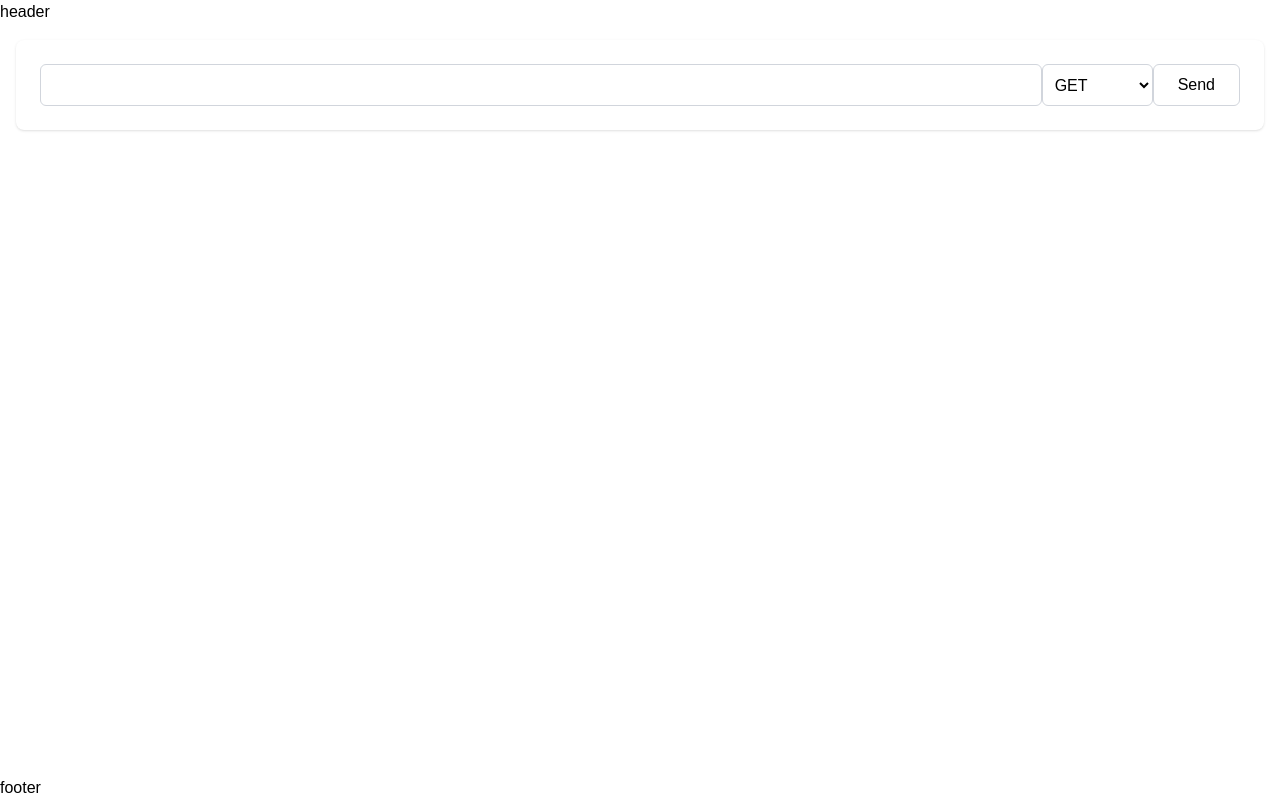
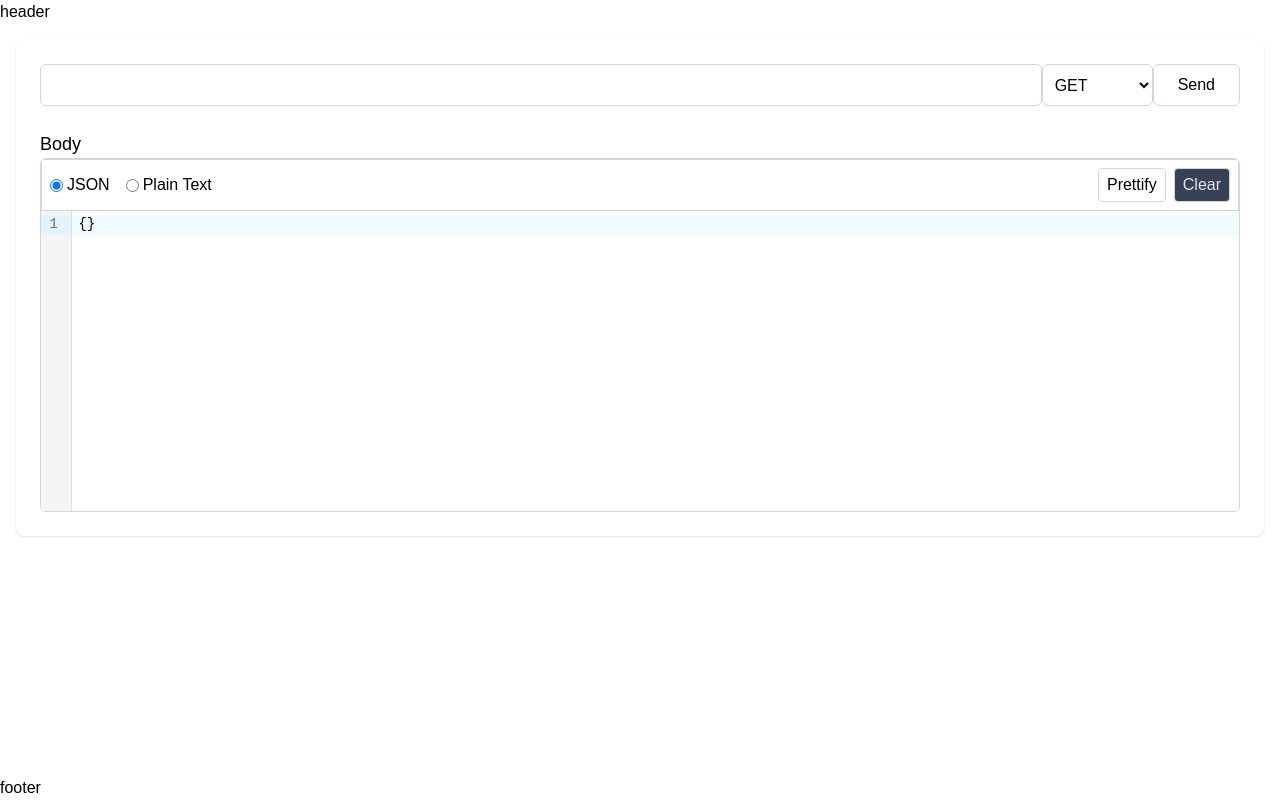
Before and after one commit to HelenaIsh/rest-client-app, a Next.js app: page /client in a window 1280 px wide. Built offline with nearby package versions, Linux system fonts and the light colour scheme.

Commit message:
feat: add RequestBodyEditor

```diff
--- a/package.json
+++ b/package.json
@@ -11,6 +11,9 @@
     "prepare": "husky"
   },
   "dependencies": {
+    "@codemirror/lang-javascript": "^6.2.3",
+    "@uiw/codemirror-theme-material": "^4.23.10",
+    "@uiw/react-codemirror": "^4.23.10",
     "next": "15.2.4",
     "react": "^19.0.0",
     "react-dom": "^19.0.0"
--- /dev/null
+++ b/src/app/client/components/RequestBodyEditor.tsx
@@ -0,0 +1,131 @@
+import React, { useState, useEffect, FormEvent } from 'react';
+import CodeMirror from '@uiw/react-codemirror';
+import { javascript } from '@codemirror/lang-javascript';
+import { EditorView } from '@codemirror/view';
+
+type ContentType = 'json' | 'text';
+
+interface RequestBodyEditorProps {
+  requestBody: string;
+  setRequestBody: (content: string) => void;
+}
+
+const RequestBodyEditor: React.FC<RequestBodyEditorProps> = ({
+  requestBody = '{}',
+  setRequestBody,
+}) => {
+  const [content, setContent] = useState<string>(requestBody);
+  const [contentType, setContentType] = useState<ContentType>('json');
+  const [isValidJson, setIsValidJson] = useState<boolean>(true);
+
+  useEffect(() => {
+    if (contentType === 'json') {
+      try {
+        JSON.parse(content);
+        setIsValidJson(true);
+      } catch {
+        setIsValidJson(false);
+      }
+    }
+  }, [content, contentType]);
+
+  const handleContentChange = (value: string) => {
+    setContent(value);
+    setRequestBody(value);
+  };
+
+  const prettifyContent = (e: FormEvent) => {
+    e.preventDefault();
+    if (contentType === 'json') {
+      try {
+        const parsed = JSON.parse(content);
+        const prettified = JSON.stringify(parsed, null, 2);
+        setContent(prettified);
+        setRequestBody(prettified);
+      } catch (e) {
+        console.error('Invalid JSON cannot be prettified', e);
+      }
+    } else {
+      const prettified = content
+        .split('\n')
+        .map((line) => line.trim())
+        .join('\n');
+      setContent(prettified);
+      setRequestBody(prettified);
+    }
+  };
+
+  const clearContent = (e: FormEvent) => {
+    e.preventDefault();
+    const defaultValue = contentType === 'json' ? '{}' : '';
+    setContent(defaultValue);
+    setRequestBody(defaultValue);
+  };
+
+  const extensions = [
+    contentType === 'json' ? javascript() : EditorView.lineWrapping,
+  ];
+
+  return (
+    <div className={'border border-gray-300 rounded-md overflow-hidden '}>
+      <div className="flex justify-between items-center p-2 border border-gray-300">
+        <div className="flex gap-4 ">
+          <label className="flex items-center gap-1 cursor-pointer ">
+            <input
+              type="radio"
+              className="text-blue-500"
+              checked={contentType === 'json'}
+              onChange={() => setContentType('json')}
+            />
+            JSON
+          </label>
+          <label className="flex items-center gap-1 cursor-pointer ">
+            <input
+              type="radio"
+              className="text-blue-500"
+              checked={contentType === 'text'}
+              onChange={() => setContentType('text')}
+            />
+            Plain Text
+          </label>
+        </div>
+
+        <div className="flex gap-2">
+          <button
+            onClick={prettifyContent}
+            disabled={contentType === 'json' && !isValidJson}
+            className="px-2 py-1  rounded border border-gray-300 hover:bg-gray-600 disabled:opacity-60 disabled:cursor-not-allowed"
+          >
+            Prettify
+          </button>
+          <button
+            onClick={clearContent}
+            className="px-2 py-1 bg-gray-700 text-gray-200 rounded border border-gray-300 hover:bg-gray-600"
+          >
+            Clear
+          </button>
+        </div>
+      </div>
+
+      <div
+        className={`${!isValidJson && contentType === 'json' ? 'border border-red-500' : ''}`}
+      >
+        <CodeMirror
+          value={content}
+          extensions={extensions}
+          onChange={handleContentChange}
+          height="300px"
+          className="text-sm"
+        />
+      </div>
+
+      {!isValidJson && contentType === 'json' && (
+        <div className="p-2 text-red-400 border-t border-red-500">
+          Invalid JSON format
+        </div>
+      )}
+    </div>
+  );
+};
+
+export default RequestBodyEditor;
--- a/src/app/client/components/RestClient.tsx
+++ b/src/app/client/components/RestClient.tsx
@@ -5,11 +5,13 @@ import EndpointInput from '@/app/client/components/EndpointInput';
 import SendButton from '@/app/client/components/SendButton';
 import { FormEvent, useState } from 'react';
 import { methods } from '@/types';
+import RequestBodyEditor from '@/app/client/components/RequestBodyEditor';
 
 export default function RestClient() {
   const [endpointUrl, setEndpointUrl] = useState('');
   const [selectedMethod, setSelectedMethod] =
     useState<(typeof methods)[number]>('GET');
+  const [requestBody, setRequestBody] = useState('{}');
 
   const handleSubmit = (e: FormEvent<HTMLFormElement>) => {
     e.preventDefault();
@@ -18,13 +20,16 @@ export default function RestClient() {
       'endpointUrl',
       endpointUrl,
       'selectedMethod',
-      selectedMethod
+      selectedMethod,
+      'requestBody',
+      requestBody
     );
   };
   return (
     <div className="space-y-6">
       <div className="bg-white rounded-lg shadow p-6">
-        <form onSubmit={handleSubmit} className="flex items-stretch">
+        <form onSubmit={handleSubmit}>
+          <div className="flex items-stretch">
             <EndpointInput
               endpointUrl={endpointUrl}
               setEndpointUrl={setEndpointUrl}
@@ -34,6 +39,12 @@ export default function RestClient() {
               setSelectedMethod={setSelectedMethod}
             />
             <SendButton />
+          </div>
+          <p className={'text-lg mt-6'}>Body</p>
+          <RequestBodyEditor
+            requestBody={requestBody}
+            setRequestBody={setRequestBody}
+          />
         </form>
       </div>
     </div>
```
Also changed, not shown: 1 other file (tests, documents, lock files or other folders). Lines whose indentation alone changed are shown as unchanged.
